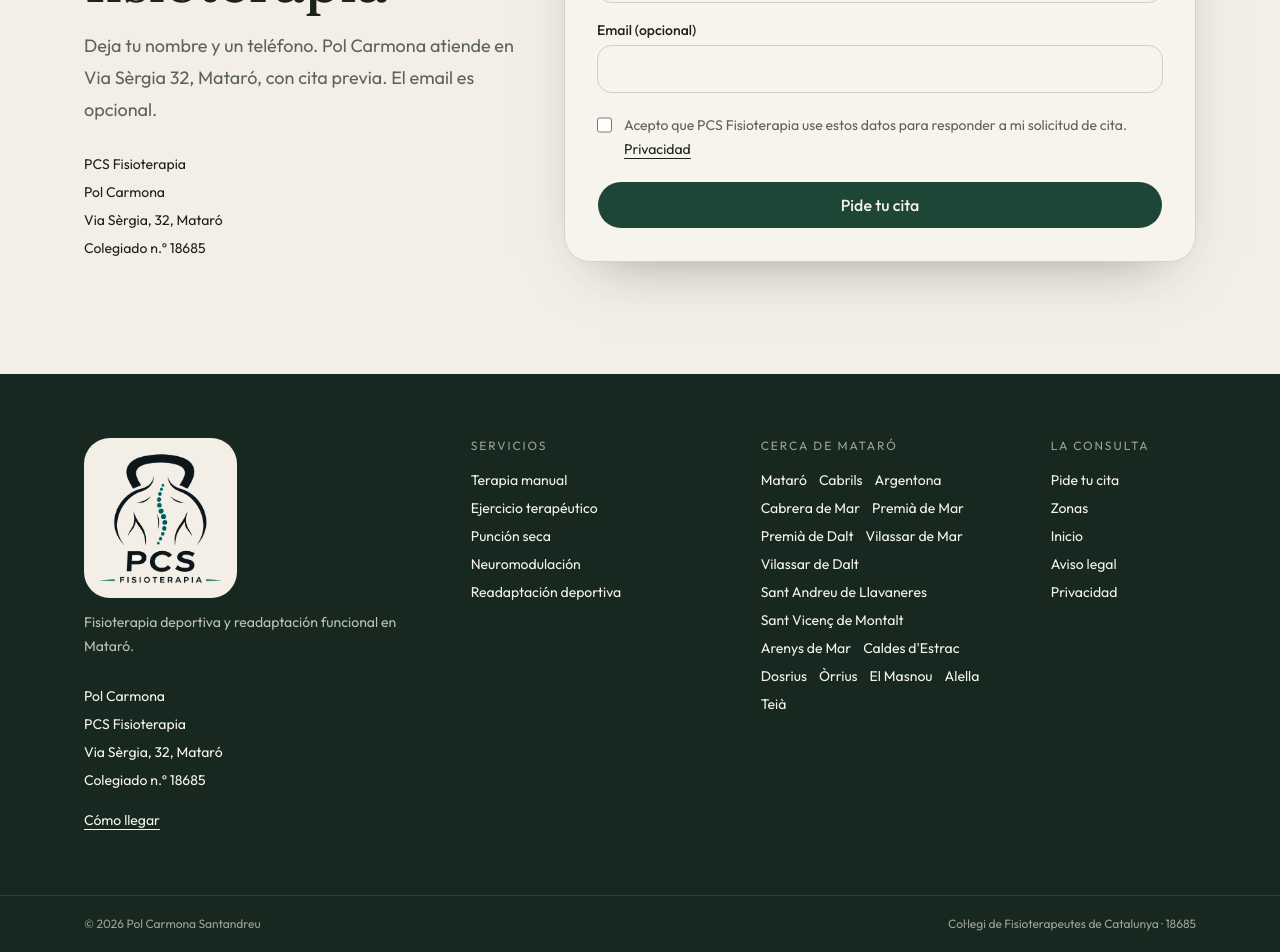
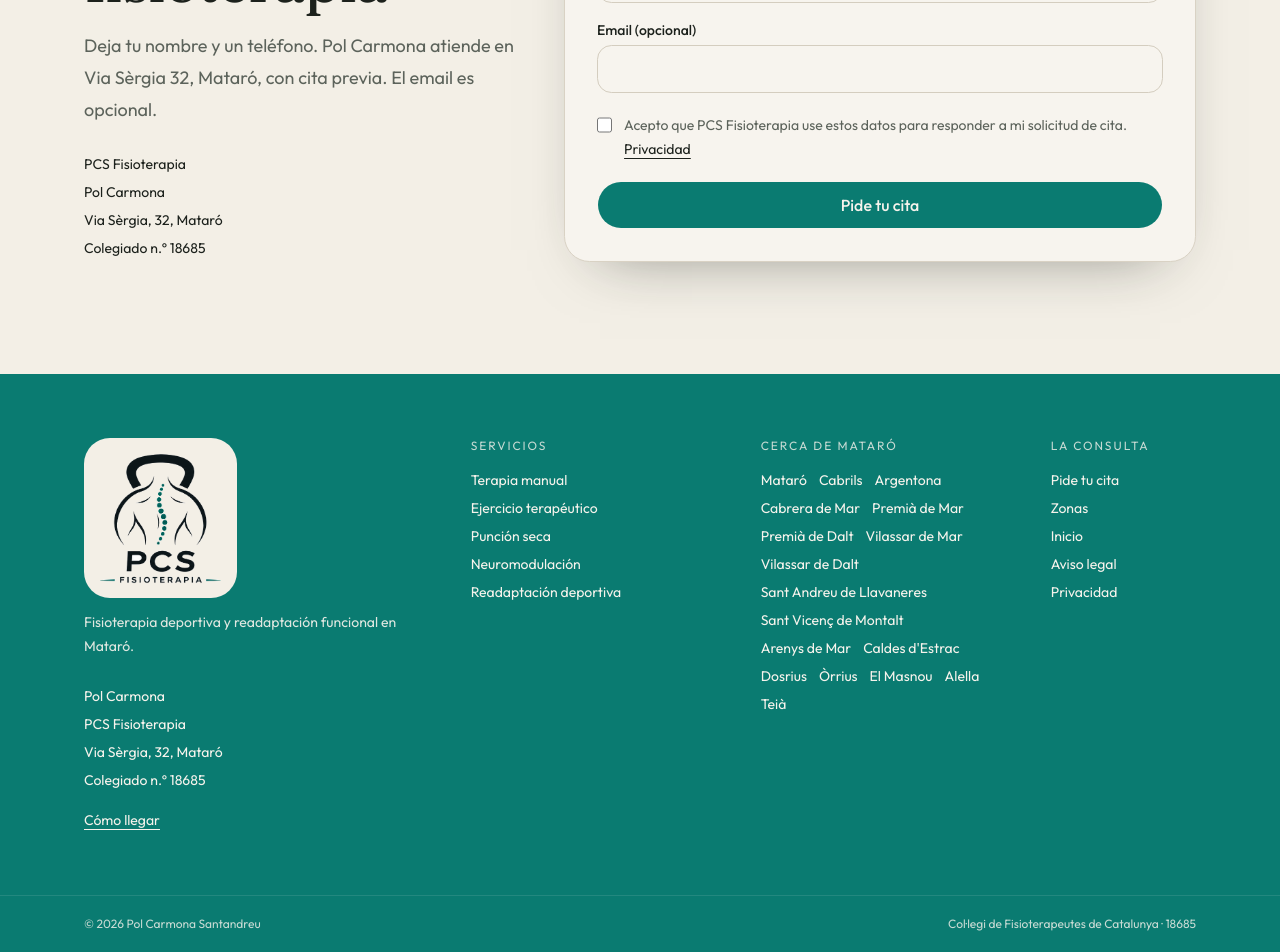
Before and after one commit to edgargranados/pcs-fisioterapia, a Next.js app in the folder web/: page /cita in a window 1280 px wide. Shown: the part 319-1271 px from the top of the page. Built offline with nearby package versions, Linux system fonts and the light colour scheme.

Commit message:
Pasa el color de la web a #0a7b71.
Botones, enlaces, pie y bloque de zonas usan el verde del logo.

Co-authored-by: edgar <edgar@cocopool.es>

```diff
--- a/web/src/app/globals.css
+++ b/web/src/app/globals.css
@@ -56,18 +56,18 @@
   --card-foreground: #1c211c;
   --popover: #f7f4ee;
   --popover-foreground: #1c211c;
-  --primary: #1e4636;
+  --primary: #0a7b71;
   --primary-foreground: #f6f3ec;
   --secondary: #e7e1d4;
   --secondary-foreground: #1c211c;
   --muted: #e8e2d6;
   --muted-foreground: #5c635b;
-  --accent: #e5efe8;
-  --accent-foreground: #1e4636;
+  --accent: #e5f4f2;
+  --accent-foreground: #0a7b71;
   --destructive: #9c3418;
   --border: #d9d2c4;
   --input: #d4cdbf;
-  --ring: #1e4636;
+  --ring: #0a7b71;
   --chart-1: oklch(0.87 0 0);
   --chart-2: oklch(0.556 0 0);
   --chart-3: oklch(0.439 0 0);
@@ -132,7 +132,7 @@
 }
 
 ::selection {
-  background: #1e4636;
+  background: #0a7b71;
   color: #f6f3ec;
 }
 
--- a/web/src/components/appointment-form.tsx
+++ b/web/src/components/appointment-form.tsx
@@ -161,7 +161,7 @@ export function AppointmentForm({
           </label>
         </div>
         <label htmlFor={consentId} className="flex items-start gap-3 text-sm leading-6 text-muted-foreground">
-          <input id={consentId} name="consent" type="checkbox" required className="mt-1 size-4 accent-[#1e4636]" />
+          <input id={consentId} name="consent" type="checkbox" required className="mt-1 size-4 accent-[#0a7b71]" />
           <span>
             {copy.formConsent}{" "}
             <Link href={privacyPath(locale)} className="text-foreground underline underline-offset-4">
--- a/web/src/components/home-page.tsx
+++ b/web/src/components/home-page.tsx
@@ -55,7 +55,7 @@ export function HomePage({ locale }: { locale: Locale }) {
           <div className="mt-8">
             <Link
               href="#cita"
-              className="inline-flex h-12 items-center justify-center rounded-full bg-[#f6f3ec] px-6 text-base font-medium text-[#1c211c] hover:bg-white"
+              className="inline-flex h-12 items-center justify-center rounded-full bg-primary px-6 text-base font-medium text-primary-foreground hover:bg-[#08685f]"
             >
               {copy.heroCta}
             </Link>
@@ -158,9 +158,9 @@ export function HomePage({ locale }: { locale: Locale }) {
         </div>
       </section>
 
-      <section className="bg-[#16281f] text-[#f6f3ec]">
+      <section className="bg-primary text-[#f6f3ec]">
         <div className="mx-auto w-full max-w-6xl px-5 py-20">
-          <p className="text-xs uppercase tracking-[0.18em] text-[#f6f3ec]/60">{copy.zonesKicker}</p>
+          <p className="text-xs uppercase tracking-[0.18em] text-[#f6f3ec]/80">{copy.zonesKicker}</p>
           <h2 className="mt-3 max-w-xl font-serif text-4xl tracking-tight md:text-5xl">{copy.zonesTitle}</h2>
           <p className="mt-5 max-w-2xl text-[#f6f3ec]/80">{copy.zonesBody}</p>
           <ul className="mt-10 flex flex-wrap gap-2">
--- a/web/src/components/site-footer.tsx
+++ b/web/src/components/site-footer.tsx
@@ -10,7 +10,7 @@ export function SiteFooter({ locale }: { locale: Locale }) {
   const copy = ui[locale];
 
   return (
-    <footer className="bg-[#16281f] pb-24 text-[#f6f3ec] md:pb-0">
+    <footer className="bg-primary pb-24 text-[#f6f3ec] md:pb-0">
       <div className="mx-auto grid w-full max-w-6xl gap-12 px-5 py-16 md:grid-cols-12">
         <div className="md:col-span-4">
           <img
@@ -20,7 +20,7 @@ export function SiteFooter({ locale }: { locale: Locale }) {
             height={397}
             className="h-40 w-auto rounded-2xl bg-[#f3efe6] p-3"
           />
-          <p className="mt-3 max-w-xs text-sm leading-6 text-[#f6f3ec]/75">{copy.footerNote}</p>
+          <p className="mt-3 max-w-xs text-sm leading-6 text-[#f6f3ec]/90">{copy.footerNote}</p>
           <address className="mt-6 text-sm leading-7 not-italic">
             {clinic.person}
             <br />
@@ -35,7 +35,7 @@ export function SiteFooter({ locale }: { locale: Locale }) {
           </a>
         </div>
         <div className="md:col-span-3">
-          <p className="text-xs uppercase tracking-[0.16em] text-[#f6f3ec]/60">{copy.therapies}</p>
+          <p className="text-xs uppercase tracking-[0.16em] text-[#f6f3ec]/80">{copy.therapies}</p>
           <ul className="mt-4 space-y-2 text-sm">
             {orderedTherapies().map((therapy) => (
               <li key={therapy.id}>
@@ -47,7 +47,7 @@ export function SiteFooter({ locale }: { locale: Locale }) {
           </ul>
         </div>
         <div className="md:col-span-3">
-          <p className="text-xs uppercase tracking-[0.16em] text-[#f6f3ec]/60">{copy.footerZones}</p>
+          <p className="text-xs uppercase tracking-[0.16em] text-[#f6f3ec]/80">{copy.footerZones}</p>
           <ul className="mt-4 flex flex-wrap gap-x-3 gap-y-2 text-sm">
             <li>
               <Link href={mataroPath(locale)} className="hover:underline">
@@ -64,7 +64,7 @@ export function SiteFooter({ locale }: { locale: Locale }) {
           </ul>
         </div>
         <div className="md:col-span-2">
-          <p className="text-xs uppercase tracking-[0.16em] text-[#f6f3ec]/60">{copy.consult}</p>
+          <p className="text-xs uppercase tracking-[0.16em] text-[#f6f3ec]/80">{copy.consult}</p>
           <ul className="mt-4 space-y-2 text-sm">
             <li>
               <Link href={bookPath(locale)} className="hover:underline">
@@ -95,7 +95,7 @@ export function SiteFooter({ locale }: { locale: Locale }) {
         </div>
       </div>
       <div className="border-t border-white/10">
-        <div className="mx-auto flex w-full max-w-6xl flex-col gap-2 px-5 py-5 text-xs text-[#f6f3ec]/60 sm:flex-row sm:justify-between">
+        <div className="mx-auto flex w-full max-w-6xl flex-col gap-2 px-5 py-5 text-xs text-[#f6f3ec]/80 sm:flex-row sm:justify-between">
           <p>© 2026 {clinic.fullName}</p>
           <p>
             {clinic.collegeName} · {clinic.collegeNumber}
```
Also changed, not shown: 1 other file (tests, documents, lock files or other folders).
